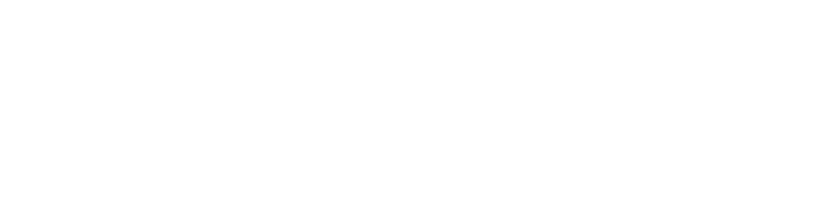
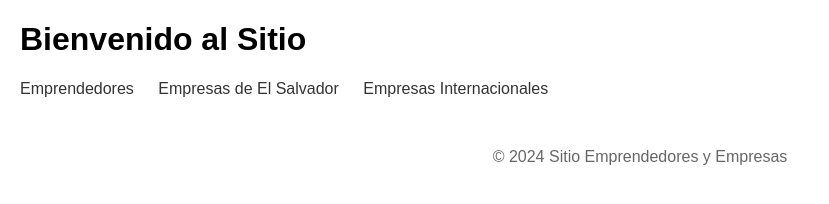
Before and after one commit to ethanzzz1/Perfil-1-ethan, a plain HTML site: page index.html in a window 1280 px wide. Shown: the whole page, without its empty margins (0-829 px from the left). Drawn offline with Linux system fonts and the light colour scheme.

Commit message:
agregue estilo a la pagina

```diff
--- a/index.html
+++ b/index.html
@@ -4,8 +4,24 @@
     <meta charset="UTF-8">
     <meta name="viewport" content="width=device-width, initial-scale=1.0">
     <title>Emprendedores</title>
+    <link rel="stylesheet" href="style.css">
 </head>
 <body>
+    <header>
+        <h1>Bienvenido al Sitio</h1>
+    </header>
+
+    <nav>
+        <ul>
+            <li><a href="emprendedores.html">Emprendedores</a></li>
+            <li><a href="empresas-salvador.html">Empresas de El Salvador</a></li>
+            <li><a href="empresas-internacionales.html">Empresas Internacionales</a></li>
+        </ul>
+    </nav>
+
+    <footer>
+        <p>&copy; 2024 Sitio Emprendedores y Empresas</p>
+    </footer>
 
 </body>
 </html>
--- a/style.css
+++ b/style.css
@@ -0,0 +1,31 @@
+body {
+    font-family: Arial, sans-serif;
+    margin: 0;
+    padding: 0;
+}
+
+header, nav, section, footer {
+    margin: 20px;
+}
+
+nav ul {
+    list-style-type: none;
+    margin: 0;
+    padding: 0;
+}
+
+nav li {
+    display: inline;
+    margin-right: 20px;
+}
+
+a {
+    text-decoration: none;
+    color: #333;
+}
+
+footer {
+    margin-top: 50px;
+    text-align: center;
+    color: #666;
+}
```
Also changed, not shown: EmpresasElSalvador.html (+1 -0 lines).
